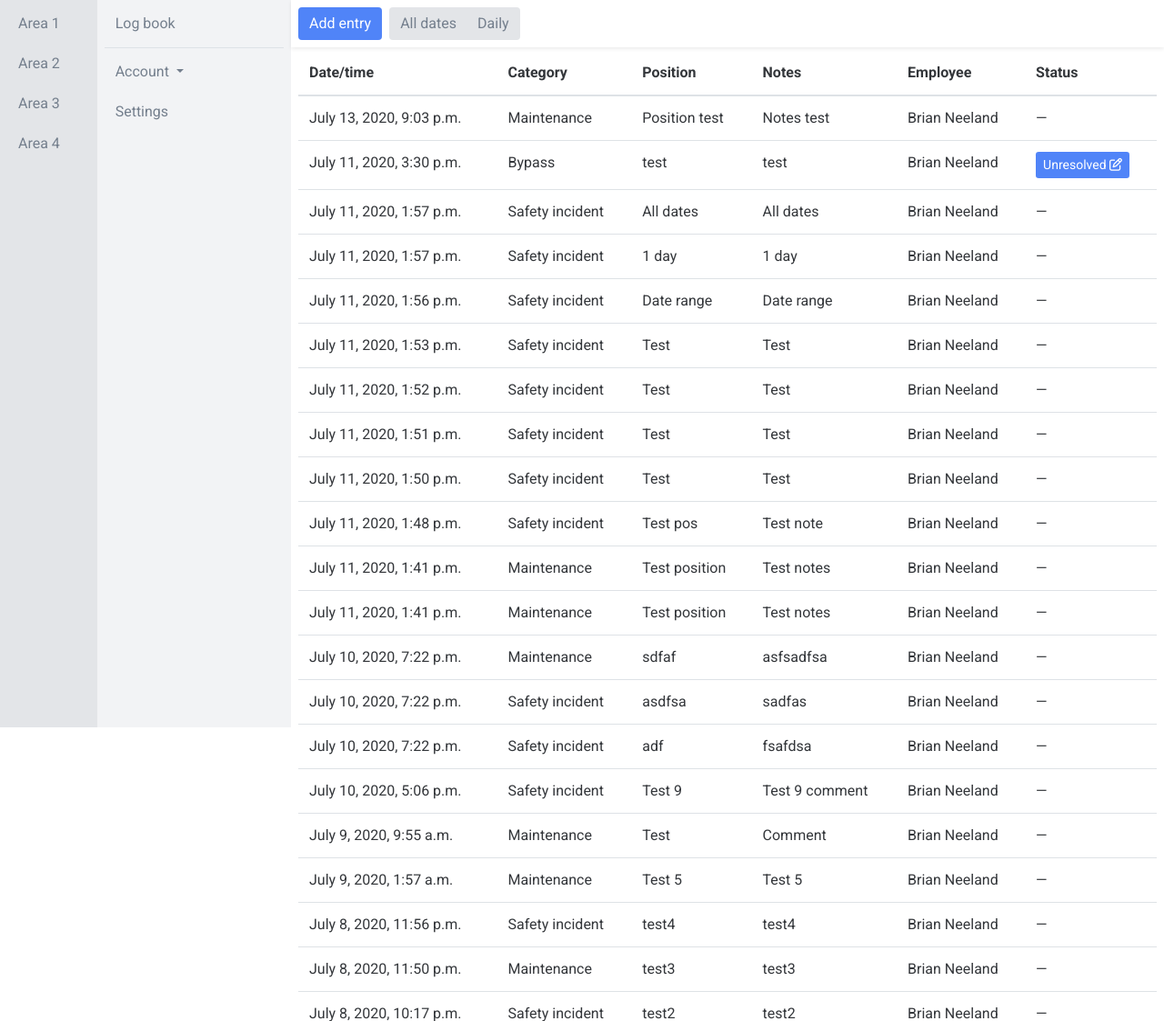
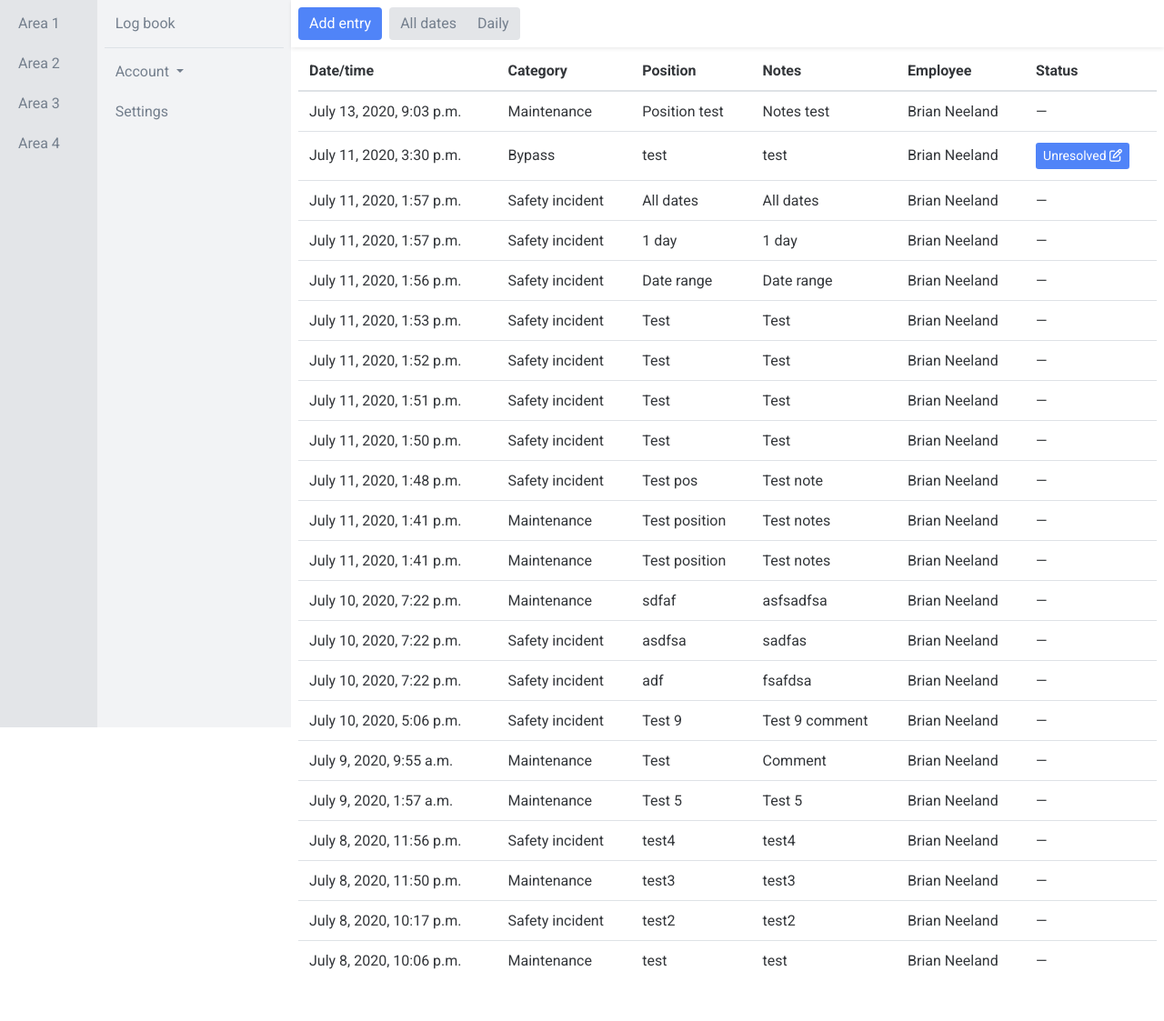
Before and after one commit to bneeland/tidylog, a Django app: a page that uses app/templates/app/log.html in a window 1280 px wide. Shown: the top 1123 px of the page at 91% size. After the commit the page ends 1066 px from the top, so only its background shows below. Run offline with Django 3.2, Linux system fonts and the light colour scheme; a user stored in the database is signed in; data comes from the database, SQL or seed files in the repository; both versions use the stored data as it was after the commit; some libraries are stand-ins or nearby versions.

Commit message:
Aligned table rows vertically

```diff
--- a/app/templates/app/log.html
+++ b/app/templates/app/log.html
@@ -1,4 +1,4 @@
-{% extends 'app/base.html' %}
+<td class="align-text-bottom">{% extends 'app/base.html' %}
 
 {% load static %}
 
@@ -286,12 +286,12 @@
               <tbody>
                 {% for acknowledgement in acknowledgements %}
                   <tr id="table_rows">
-                    <td>{{ acknowledgement.created_at }}</td>
-                    <td>{{ acknowledgement.name }}</td>
+                    <td class="align-text-bottom">{{ acknowledgement.created_at }}</td>
+                    <td class="align-text-bottom">{{ acknowledgement.name }}</td>
                   </tr>
                 {% empty %}
                   <tr id="table_rows">
-                    <td>No acknowledgements to display for the date selected</td>
+                    <td class="align-text-bottom">No acknowledgements to display for the date selected</td>
                   </tr>
                 {% endfor %}
               </tbody>
@@ -322,13 +322,13 @@
             <tbody>
               {% for entry in entries %}
                 <tr id="table_rows">
-                    <td>{{ entry.created_at }}</td>
-                    <td>{{ entry.category }}</td>
+                    <td class="align-text-bottom">{{ entry.created_at }}</td>
+                    <td class="align-text-bottom">{{ entry.category }}</td>
                     {% for field in fields %}
-                      <td>{{ entry|get_object_attribute:field.type }}</td>
+                      <td class="align-text-bottom">{{ entry|get_object_attribute:field.type }}</td>
                     {% endfor %}
-                    <td>{{ entry.user.first_name }} {{ entry.user.last_name }}</td>
-                    <td>
+                    <td class="align-text-bottom">{{ entry.user.first_name }} {{ entry.user.last_name }}</td>
+                    <td class="align-text-bottom">
                       {% if entry.category.is_tracked %}
                         <button type="button" class="btn btn-primary btn-sm" data-toggle="modal" data-target="#change_status">{{ entry.get_status_display }} <i class="far fa-edit"></i></button>
                       {% else %}
@@ -338,7 +338,7 @@
                 </tr>
               {% empty %}
                 <tr id="table_rows">
-                  <td>No entries to display for the date selected</td>
+                  <td class="align-text-bottom">No entries to display for the date selected</td>
                 </tr>
               {% endfor %}
             </tbody>
```
Also changed, not shown: db.sqlite3.
